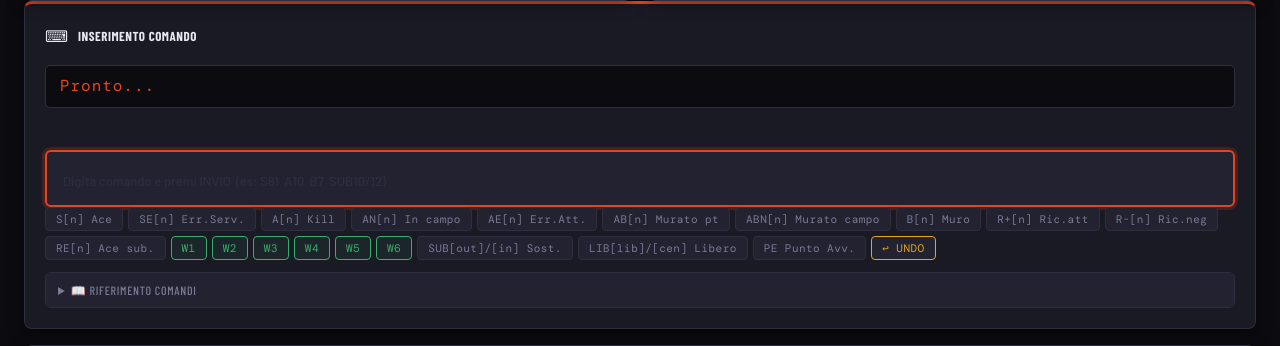
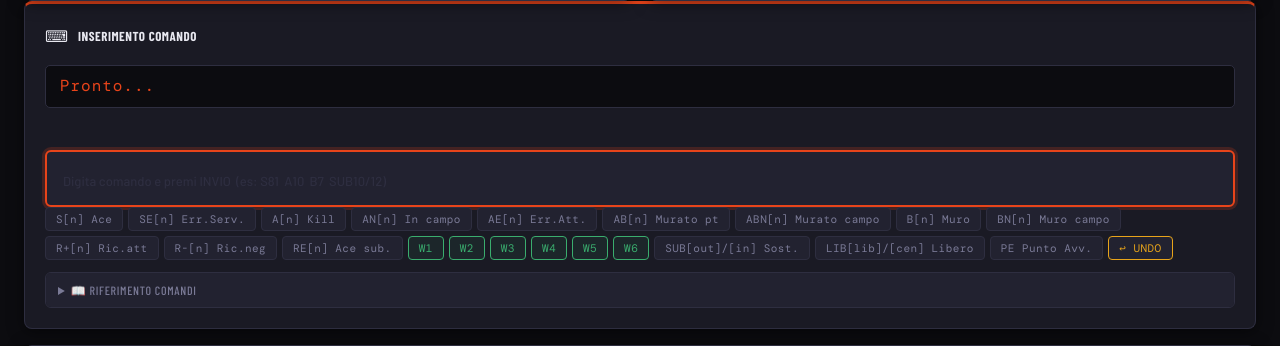
Before and after one commit to grv78dev/volleystat, a Flask app: template templates/set.html in a window 1280 px wide. Shown: the part 537-883 px from the top of the page. Run offline with Flask 2, Linux system fonts and the light colour scheme; the template is opened without the code that fills it, so the values that code supplies are empty; some web fonts are replaced.

Commit message:
Add BN command: muro con palla che resta in gioco
Nuovo codice BN[n] (analogo ad ABN per l'attacco) per registrare un
tocco di muro che non chiude il punto — non assegna né toglie punti,
solo un conteggio statistico separato (block_touch).

```diff
--- a/app.py
+++ b/app.py
@@ -1266,8 +1266,8 @@ def build_ai_export(cat_id, match_id):
                     sv = p.get('serve_ace',0) + p.get('serve_err',0)
                     if sv > 0:
                         parts.append(f"Serv: Ace={p['serve_ace']} Err={p['serve_err']}")
-                    if p.get('block_pt',0) + p.get('block_err',0) > 0:
-                        parts.append(f"Muro: Pt={p['block_pt']} Err={p['block_err']}")
+                    if p.get('block_pt',0) + p.get('block_err',0) + p.get('block_touch',0) > 0:
+                        parts.append(f"Muro: Pt={p['block_pt']} Err={p['block_err']} Camp={p.get('block_touch',0)}")
                     if p.get('def_pos',0) + p.get('def_err',0) > 0:
                         parts.append(f"Dif: Pos={p['def_pos']} Err={p['def_err']}")
                     parts.append(f"+Pt={p['pts_scored']} -Pt={p['pts_lost']}")
@@ -1299,8 +1299,8 @@ def build_ai_export(cat_id, match_id):
         sv = p.get('serve_ace',0) + p.get('serve_err',0)
         if sv > 0:
             row.append(f"SERVIZIO: Ace={p['serve_ace']} Err={p['serve_err']}")
-        if p.get('block_pt',0)+p.get('block_err',0) > 0:
-            row.append(f"MURO: Pt={p['block_pt']} Err={p['block_err']}")
+        if p.get('block_pt',0)+p.get('block_err',0)+p.get('block_touch',0) > 0:
+            row.append(f"MURO: Pt={p['block_pt']} Err={p['block_err']} Camp={p.get('block_touch',0)}")
         if p.get('def_pos',0)+p.get('def_err',0) > 0:
             row.append(f"DIFESA: Pos={p['def_pos']} Err={p['def_err']}")
         row.append(f"PUNTI: +{p['pts_scored']} / -{p['pts_lost']}")
@@ -1601,7 +1601,7 @@ def report_sintetico(cat_id, match_id):
     p_by_num, all_sets, total_stats = _build_stats(cat_id, match_id)
 
     RAW_KEYS = ('serve_ace','serve_err','attack_kill','attack_cont','attack_err',
-                'attack_blk','block_pt','block_err','rec_pos','rec_neg','rec_err',
+                'attack_blk','block_pt','block_err','block_touch','rec_pos','rec_neg','rec_err',
                 'def_pos','def_err','pts_scored','pts_lost')
 
     # Set in cui ogni giocatore ha partecipato (dict pnum → list di numeri set)
--- a/parser.py
+++ b/parser.py
@@ -20,6 +20,7 @@ COMMANDS = {
     # Muro
     'B':   (1,0,'block',    'Muro #{p}'),
     'BE':  (0,1,'block',    'Errore muro #{p}'),
+    'BN':  (0,0,'block',    'Muro — palla in gioco #{p}'),
     # Ricezione (RE = ace subito = punto avversario)
     'RE':  (0,1,'reception','Ace subito #{p}'),
     # Difesa
@@ -94,16 +95,16 @@ def parse_command(raw):
         return {'type':'stat','action':'D','player':player,
                 'category':'defense','desc':f'Difesa #{player}'}
 
-    # ORDINE CRITICO: ABN prima di AB, AN prima di A, codici lunghi prima dei corti
-    for code in ('ABN','AN','AB','AE','SE','BE','RE','DE','S','A','B'):
+    # ORDINE CRITICO: ABN prima di AB, AN prima di A, BN prima di B, codici lunghi prima dei corti
+    for code in ('ABN','AN','AB','AE','SE','BE','BN','RE','DE','S','A','B'):
         if cmd.startswith(code):
             rest = cmd[len(code):]
             if rest.isdigit() and rest:
                 player = int(rest)
                 pu, pt, cat, desc_t = COMMANDS[code]
                 desc = desc_t.replace('{p}', str(player))
-                # AN e ABN = stat pura (nessun punto diretto)
-                if code in ('AN', 'ABN'):
+                # AN, ABN e BN = stat pura (nessun punto diretto)
+                if code in ('AN', 'ABN', 'BN'):
                     return {'type':'stat','action':code,'player':player,
                             'category':cat,'desc':desc}
                 return {'type':'point','action':code,'player':player,
--- a/stats.py
+++ b/stats.py
@@ -68,8 +68,8 @@ def compute_player_stats(sd):
                 serve_ace=0, serve_err=0,
                 # Attacco: kill, continua, errore, murato
                 attack_kill=0, attack_cont=0, attack_err=0, attack_blk=0,
-                # Muro
-                block_pt=0, block_err=0,
+                # Muro: punto, errore, tocco (palla resta in gioco)
+                block_pt=0, block_err=0, block_touch=0,
                 # Ricezione: positiva (permette att.), negativa, ace subito
                 rec_pos=0, rec_neg=0, rec_err=0,
                 # Difesa
@@ -89,6 +89,7 @@ def compute_player_stats(sd):
         'ABN':lambda p: g(p).update(attack_blk=g(p)['attack_blk']+1),   # murato, palla in gioco — no punto perso
         'B':  lambda p: g(p).update(block_pt=g(p)['block_pt']+1,      pts_scored=g(p)['pts_scored']+1),
         'BE': lambda p: g(p).update(block_err=g(p)['block_err']+1,    pts_lost=g(p)['pts_lost']+1),
+        'BN': lambda p: g(p).update(block_touch=g(p)['block_touch']+1),  # muro, palla in gioco — no punto
         'R+': lambda p: g(p).update(rec_pos=g(p)['rec_pos']+1),
         'R-': lambda p: g(p).update(rec_neg=g(p)['rec_neg']+1),
         'RE': lambda p: g(p).update(rec_err=g(p)['rec_err']+1,        pts_lost=g(p)['pts_lost']+1),
--- a/templates/index.html
+++ b/templates/index.html
@@ -90,6 +90,7 @@
       <div class="cmd-group-title">MURO</div>
       <div class="cmd-row"><code>B[n]</code><span>Punto — es. <kbd>B7</kbd></span></div>
       <div class="cmd-row"><code>BE[n]</code><span>Errore — es. <kbd>BE7</kbd></span></div>
+      <div class="cmd-row"><code>BN[n]</code><span>Muro, palla in gioco — es. <kbd>BN7</kbd></span></div>
     </div>
     <div class="cmd-group">
       <div class="cmd-group-title">RICEZIONE</div>
--- a/templates/set.html
+++ b/templates/set.html
@@ -152,6 +152,7 @@
         <button class="shortcut-btn" onclick="typeShortcut('AB')">AB[n] Murato pt</button>
         <button class="shortcut-btn" onclick="typeShortcut('ABN')">ABN[n] Murato campo</button>
         <button class="shortcut-btn" onclick="typeShortcut('B')">B[n] Muro</button>
+        <button class="shortcut-btn" onclick="typeShortcut('BN')">BN[n] Muro campo</button>
         <button class="shortcut-btn" onclick="typeShortcut('R+')">R+[n] Ric.att</button>
         <button class="shortcut-btn" onclick="typeShortcut('R-')">R-[n] Ric.neg</button>
         <button class="shortcut-btn" onclick="typeShortcut('RE')">RE[n] Ace sub.</button>
@@ -198,6 +199,7 @@
           <div class="touch-group-buttons">
             <button class="touch-btn" onclick="touchAction('B')">B<small>Punto</small></button>
             <button class="touch-btn touch-btn-err" onclick="touchAction('BE')">BE<small>Errore</small></button>
+            <button class="touch-btn" onclick="touchAction('BN')">BN<small>Muro camp</small></button>
           </div>
         </div>
         <div class="touch-group">
@@ -285,6 +287,7 @@
       <div class="cmd-group"><div class="cmd-group-title">MURO</div>
         <div class="cmd-row"><code>B[n]</code><span>Punto</span></div>
         <div class="cmd-row"><code>BE[n]</code><span>Errore</span></div>
+        <div class="cmd-row"><code>BN[n]</code><span>Muro — palla in gioco</span></div>
       </div>
       <div class="cmd-group"><div class="cmd-group-title">RICEZIONE</div>
         <div class="cmd-row"><code>R+[n]</code><span>Permette attacco</span></div>
--- a/templates/stats.html
+++ b/templates/stats.html
@@ -747,7 +747,7 @@
       <tr>
         <th class="left">N°</th><th class="left">Atleta</th><th>R.</th>
         <th>Ace</th><th>Err.S</th>
-        <th>Muro</th><th>Err.M</th>
+        <th>Muro</th><th>Err.M</th><th title="Muro — palla resta in gioco, nessun punto">Muro c.</th>
         <th>Difesa</th><th>Err.D</th>
         <th>+Pt</th><th>–Pt</th>
       </tr>
@@ -763,6 +763,7 @@
         <td class="{{ 'stat-bad' if s.serve_err }}">{{ s.serve_err }}</td>
         <td class="{{ 'stat-good' if s.block_pt }}">{{ s.block_pt }}</td>
         <td class="{{ 'stat-bad' if s.block_err }}">{{ s.block_err }}</td>
+        <td>{{ s.block_touch }}</td>
         <td>{{ s.def_pos }}</td>
         <td class="{{ 'stat-bad' if s.def_err }}">{{ s.def_err }}</td>
         <td class="stat-pts-good"><b>{{ s.pts_scored }}</b></td>
```
